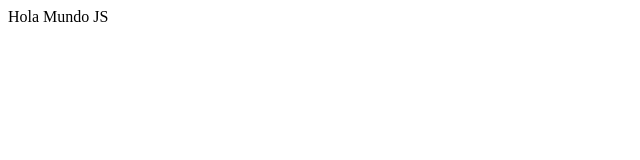
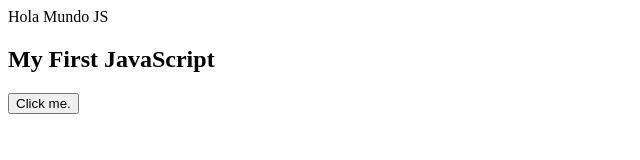
Before and after one commit to javiprada1/DWEC-1819-JS-FJPO, a plain HTML site: page Hola Mundo JS/index.html in a window 1280 px wide. Shown: the whole page, without its empty margins (0-640 px from the left). Drawn offline with Linux system fonts and the light colour scheme.

Commit message:
Actualización básica de JS

```diff
--- a/Hola Mundo JS/index.html
+++ b/Hola Mundo JS/index.html
@@ -8,6 +8,20 @@
 
 	<p>Hola Mundo JS</p>
 
+	<h2>My First JavaScript</h2>
+
+	<button type="button"
+		onclick="document.getElementById('demo').innerHTML = Date()">
+		Click me.</button>
+
+	<p id="demo"></p>
+
+<script type="text/javascript">
+
+
+
+</script>
+
 </body>
 
 </html>
```
